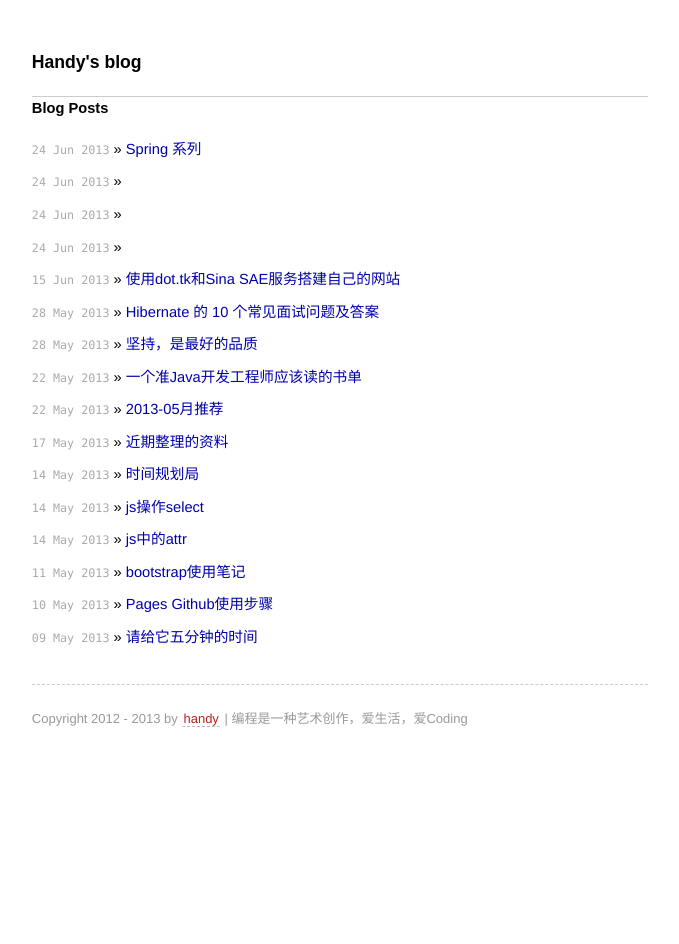
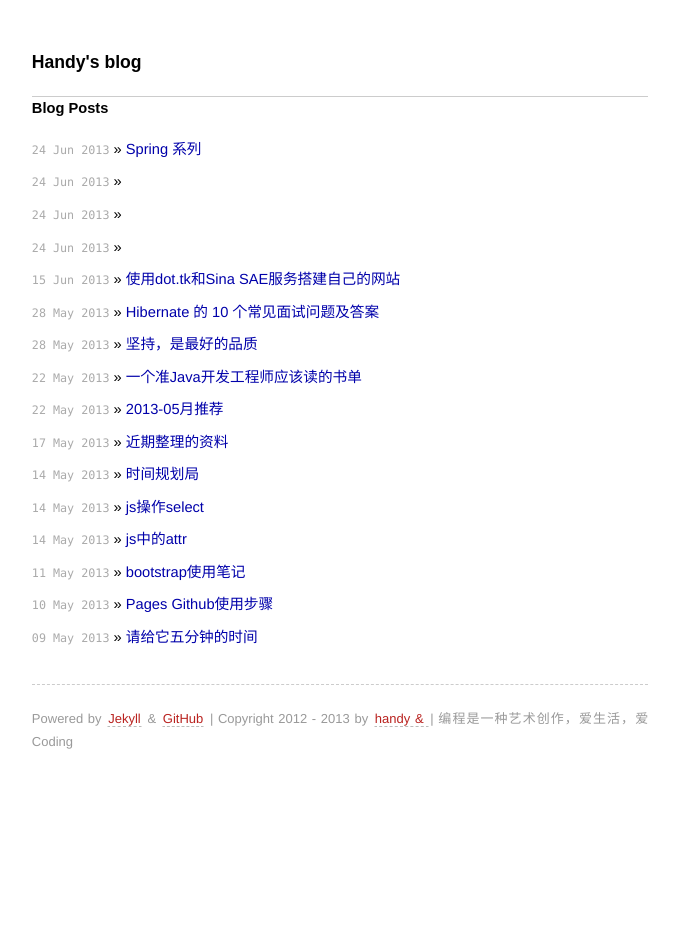
Before and after one commit to handy3552/handy3552.github.com, a Jekyll site: the page built from index.html, in a window 1280 px wide. Shown: the whole page, without its empty margins (300-979 px from the left). Built offline with Jekyll 4.4.1, drawn with Linux system fonts in a browser that asks for light colours; some web fonts are replaced; the list of posts is cut into pages by our own code.

Commit message:
add friendly link

```diff
--- a/_layouts/default.html
+++ b/_layouts/default.html
@@ -25,7 +25,7 @@
   {{ content }}
 
 	<footer>
-        <p><small>Copyright 2012 - {{site.time | date:"%Y"}} by <a href="http://dongde.tk">handy</a> | 编程是一种艺术创作，爱生活，爱Coding</small></p>
+        <p><small>Powered by <a href="https://github.com/mojombo/jekyll">Jekyll</a> & <a href="http://pages.github.com">GitHub</a> | Copyright 2012 - {{site.time | date:"%Y"}} by <a href="http://dongde.tk">handy & </a> | 编程是一种艺术创作，爱生活，爱Coding</small></p>
 	</footer>
 </div>
 
```
